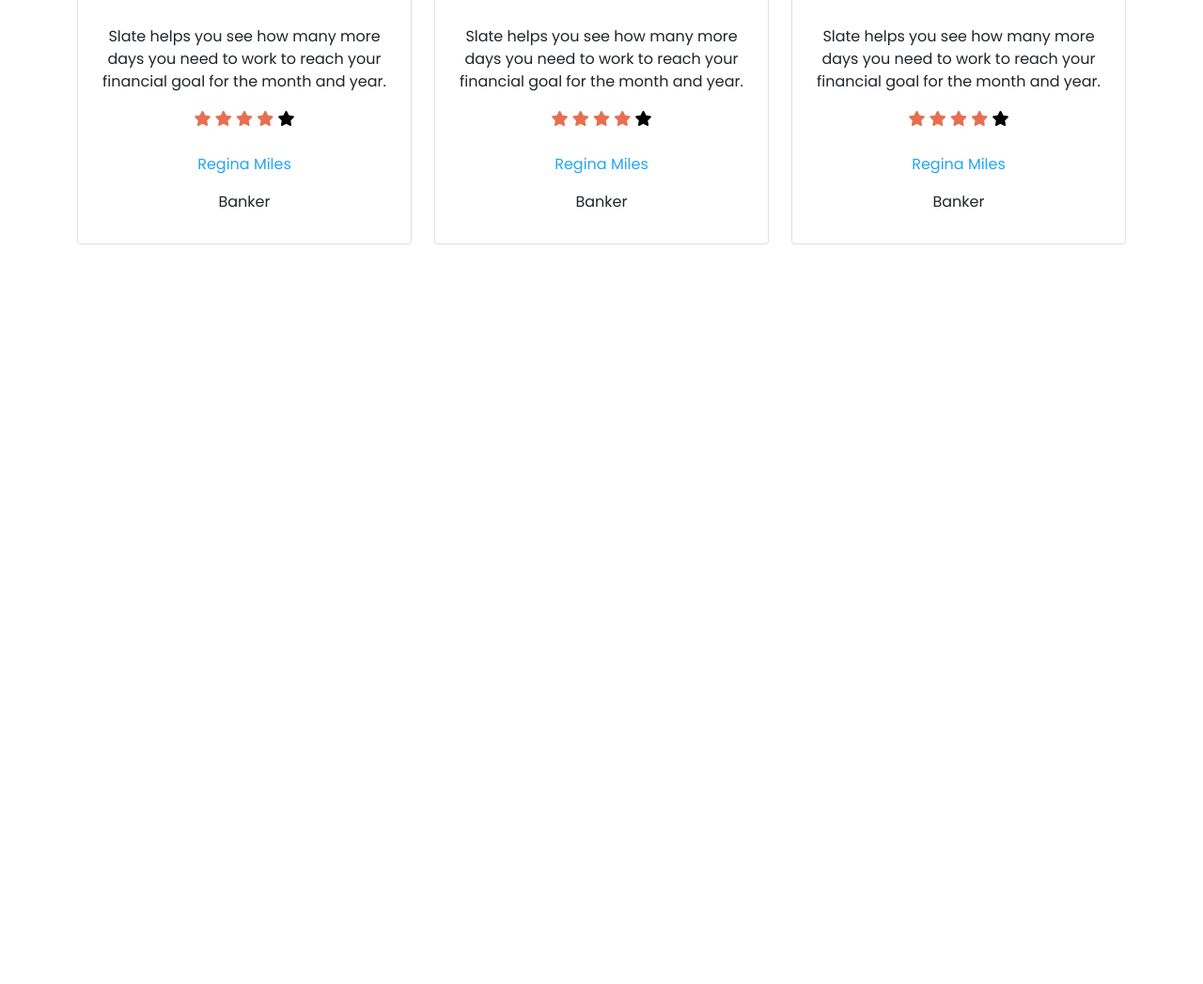
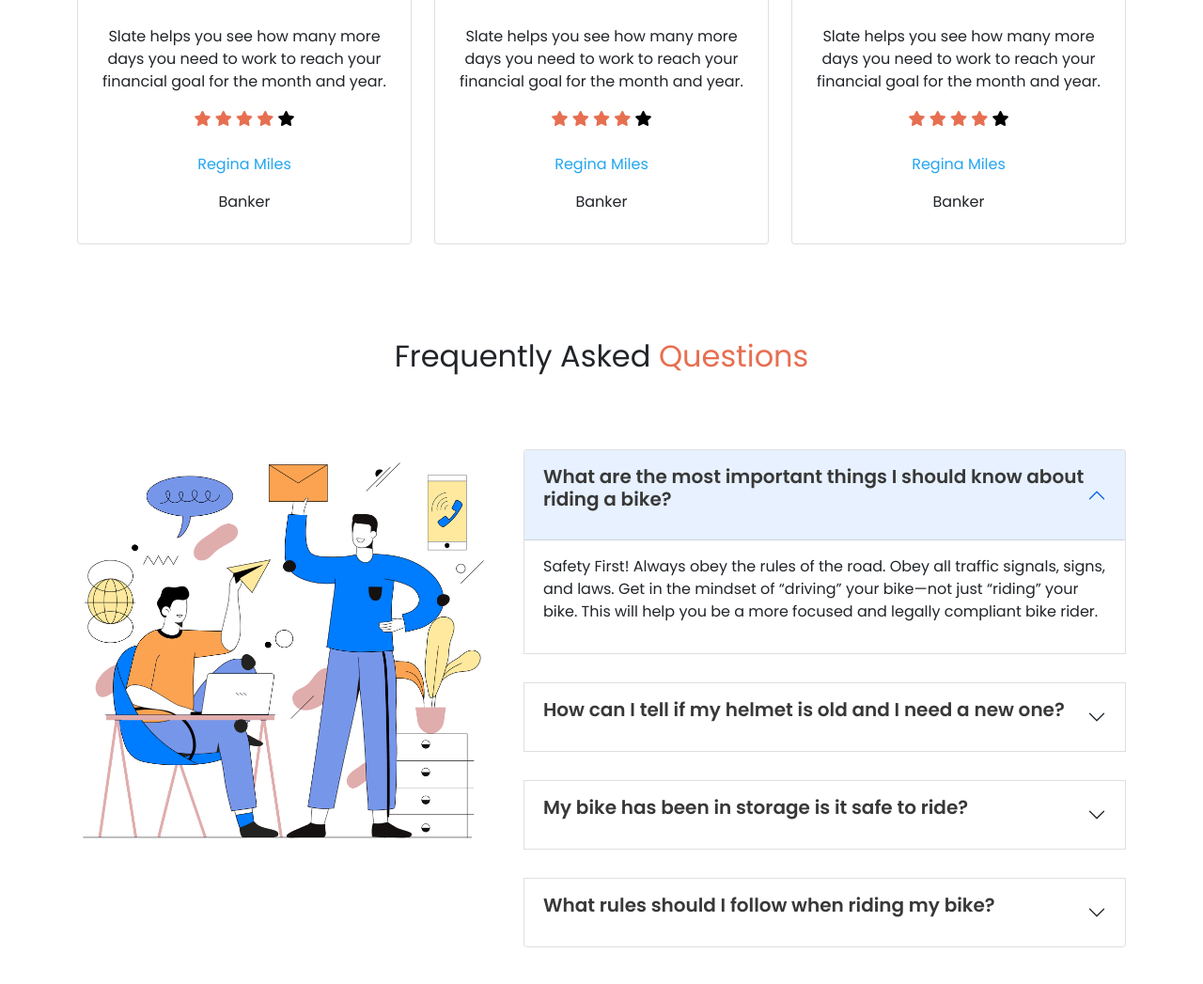
Before and after one commit to nayon-sd/honda-cbr, a plain HTML site: page index.html in a window 1280 px wide. Shown: the part 1502-2549 px from the top of the page at 94% size. Before the commit the page ends 1802 px from the top, so only its background shows below. Drawn offline with nearby package versions, Linux system fonts and the light colour scheme.

Commit message:
faq-done

```diff
--- a/index.html
+++ b/index.html
@@ -151,6 +151,79 @@
         </div>
       </div>
     </section>
+    <!-- Faq-section-markup-start -->
+    <section id="faq">
+      <div class="container">
+        <h2 class="text-center">Frequently Asked <span class="orange-color">Questions</span></h2>
+        <br><br><br>
+        <div class="row">
+          <div class="col-md-5">
+             <img src="images/faq.png" class="img-fluid img-size" alt="">
+          </div>
+          <div class="col-md-7">
+            <div class="accordion" id="accordionExample">
+              <div class="accordion-item">
+                <h2 class="accordion-header" id="headingOne">
+                  <button class="accordion-button" type="button" data-bs-toggle="collapse" data-bs-target="#collapseOne" aria-expanded="true" aria-controls="collapseOne">
+                    <p class="faq-title">What are the most important things I should
+                      know about riding a bike?</p>
+                  </button>
+                </h2>
+                <div id="collapseOne" class="accordion-collapse collapse show" aria-labelledby="headingOne" data-bs-parent="#accordionExample">
+                  <div class="accordion-body">
+                    <p>Safety First! Always obey the rules of the road. Obey all traffic signals, signs, and laws. Get in the mindset of “driving” your bike—not just “riding” your bike. This will help you be a more focused and legally compliant bike rider.</p>
+                  </div>
+                </div>
+              </div>
+              <div class="accordion-item">
+                <div class="item-inner">
+                  <h2 class="accordion-header" id="headingTwo">
+                    <button class="accordion-button collapsed" type="button" data-bs-toggle="collapse" data-bs-target="#collapseTwo" aria-expanded="false" aria-controls="collapseTwo">
+                      <p class="faq-title">How can I tell if my helmet is old and I need a
+                        new one?</p>
+                    </button>
+                  </h2>
+                  <div id="collapseTwo" class="accordion-collapse collapse" aria-labelledby="headingTwo" data-bs-parent="#accordionExample">
+                    <div class="accordion-body">
+                      <p>Safety First! Always obey the rules of the road. Obey all traffic signals, signs, and laws. Get in the mindset of “driving” your bike—not just “riding” your bike. This will help you be a more focused and legally compliant bike rider.</p>
+                    </div>
+                  </div>
+                </div>
+              </div>
+              <div class="accordion-item">
+                <div class="item-inner">
+                  <h2 class="accordion-header" id="headingThree">
+                    <button class="accordion-button collapsed" type="button" data-bs-toggle="collapse" data-bs-target="#collapseThree" aria-expanded="false" aria-controls="collapseThree">
+                      <p class="faq-title">My bike has been in storage is it safe to ride?</p>
+                    </button>
+                  </h2>
+                  <div id="collapseThree" class="accordion-collapse collapse" aria-labelledby="headingThree" data-bs-parent="#accordionExample">
+                    <div class="accordion-body">
+                      <p>Safety First! Always obey the rules of the road. Obey all traffic signals, signs, and laws. Get in the mindset of “driving” your bike—not just “riding” your bike. This will help you be a more focused and legally compliant bike rider.</p>
+                    </div>
+                  </div>
+                </div>
+              </div>
+              <div class="accordion-item">
+                <div class="item-inner">
+                  <h2 class="accordion-header" id="headingThree">
+                    <button class="accordion-button collapsed" type="button" data-bs-toggle="collapse" data-bs-target="#collapseThree" aria-expanded="false" aria-controls="collapseThree">
+                      <p class="faq-title">What rules should I follow when riding my bike?</p>
+                    </button>
+                  </h2>
+                  <div id="collapseThree" class="accordion-collapse collapse" aria-labelledby="headingThree" data-bs-parent="#accordionExample">
+                    <div class="accordion-body">
+                      <p>Safety First! Always obey the rules of the road. Obey all traffic signals, signs, and laws. Get in the mindset of “driving” your bike—not just “riding” your bike. This will help you be a more focused and legally compliant bike rider.</p>
+                    </div>
+                  </div>
+                </div>
+              </div>
+            </div>
+          </div>
+        </div>
+      </div>
+    </section>
+
 
 
 
--- a/style.css
+++ b/style.css
@@ -57,8 +57,11 @@ img{
     filter: grayscale(0%);
 }
 /* client-say-section-style */
-#client .orange-color{
+ .orange-color{
     color: #E76F51;
+}
+#client{
+    margin-bottom: 100px;
 }
 #client .card-width{
     width: 323px;
@@ -78,3 +81,24 @@ img{
 #client .name-color{
     color: #23A6F0;
 }
+/* faq-section-style */
+#faq img.img-size{
+    width: 433px;
+    height: auto;
+}
+.accordion-item {
+    margin-bottom: 30px;
+}
+.accordion-item .item-inner{
+   border-top:  1px solid rgba(0,0,0,.125);
+}
+#faq p.faq-title{
+    font-weight: bold;
+    font-family: 'Poppins', sans-serif;
+    font-style: normal;
+    font-size: 20px;
+    color: #383838;
+}
+.accordion-button:not(.collapsed) {
+    color: black;
+}
```
